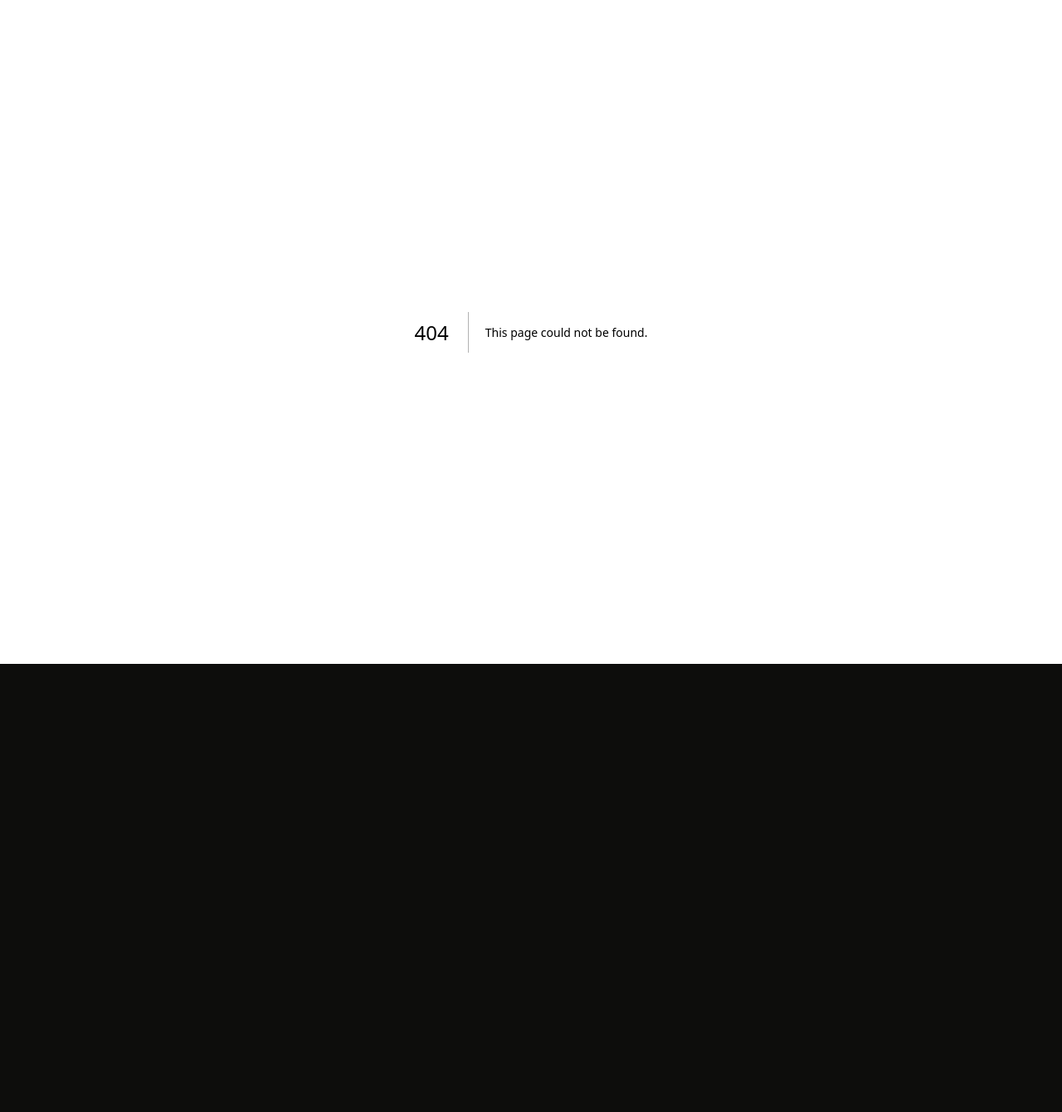
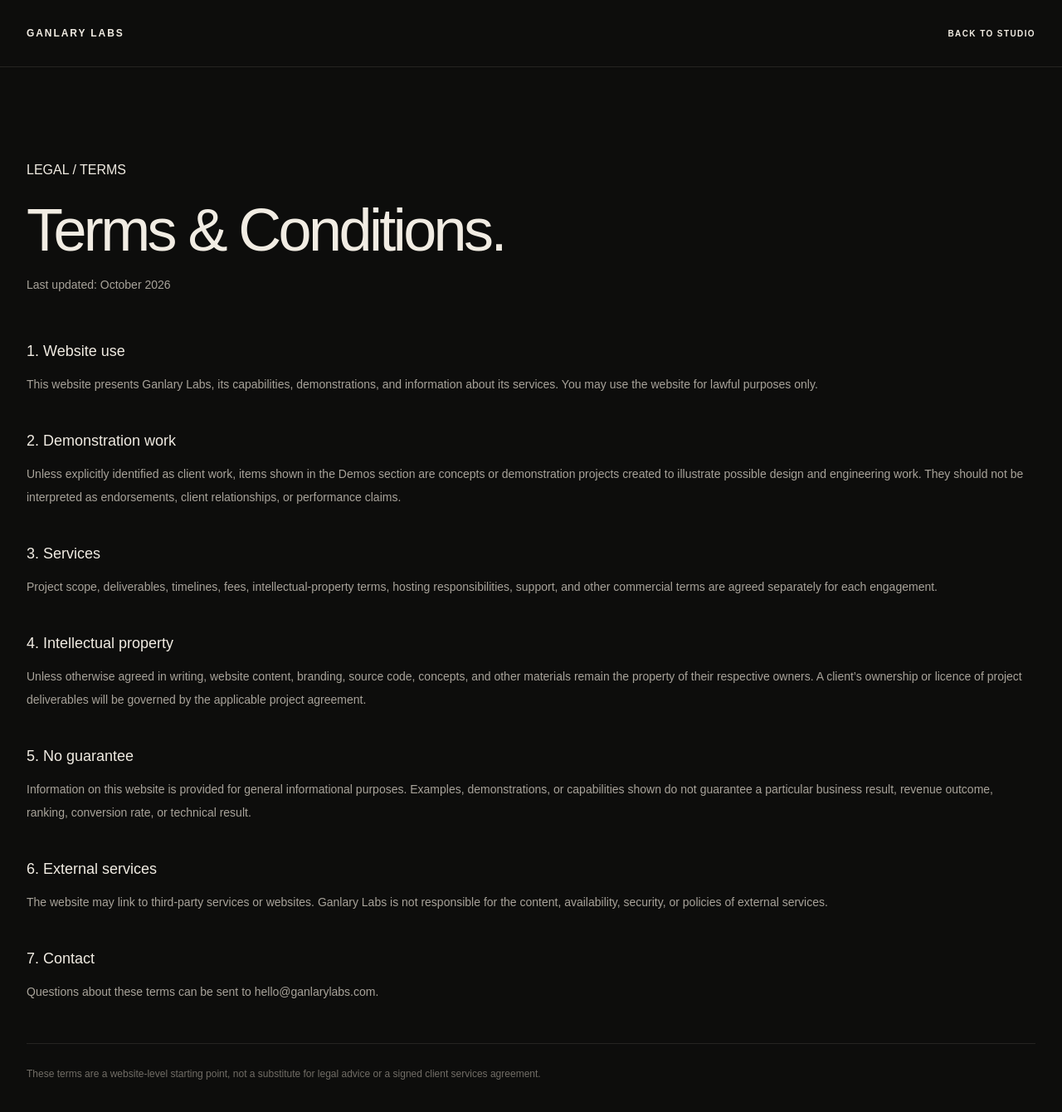
Before and after one commit to JenariusGanlary/GanlaryLabs, a Next.js app: page /terms in a window 1280 px wide. Before the commit this address had no page. Shown: the top 1340 px of the page at 83% size. Before the commit the page ends 800 px from the top, so only its background shows below. Built offline with nearby package versions, Linux system fonts and the light colour scheme.

Commit message:
feat: add terms page

```diff
--- /dev/null
+++ b/src/app/terms/page.tsx
@@ -0,0 +1,37 @@
+import Link from "next/link";
+
+export const metadata = {
+  title: "Terms & Conditions — Ganlary Labs",
+  description: "Terms and conditions for using the Ganlary Labs website and services.",
+};
+
+export default function TermsPage() {
+  return (
+    <main className="min-h-screen bg-[var(--background)] text-[var(--foreground)]">
+      <header className="border-b border-[var(--border)]">
+        <div className="site-container flex h-20 items-center justify-between">
+          <Link href="/" className="text-xs font-semibold uppercase tracking-[0.16em]">Ganlary Labs</Link>
+          <Link href="/" className="text-[10px] font-semibold uppercase tracking-[0.14em] text-[var(--muted)]">Back to studio</Link>
+        </div>
+      </header>
+      <article className="site-container max-w-4xl py-20 sm:py-28">
+        <div className="technical-label">LEGAL / TERMS</div>
+        <h1 className="mt-6 font-editorial text-5xl tracking-[-0.05em] sm:text-7xl">Terms & Conditions.</h1>
+        <p className="mt-5 text-sm text-[var(--muted)]">Last updated: October 2026</p>
+
+        <div className="mt-14 space-y-10 text-sm leading-7 text-[var(--muted)]">
+          <section><h2 className="text-lg font-medium text-[var(--foreground)]">1. Website use</h2><p className="mt-3">This website presents Ganlary Labs, its capabilities, demonstrations, and information about its services. You may use the website for lawful purposes only.</p></section>
+          <section><h2 className="text-lg font-medium text-[var(--foreground)]">2. Demonstration work</h2><p className="mt-3">Unless explicitly identified as client work, items shown in the Demos section are concepts or demonstration projects created to illustrate possible design and engineering work. They should not be interpreted as endorsements, client relationships, or performance claims.</p></section>
+          <section><h2 className="text-lg font-medium text-[var(--foreground)]">3. Services</h2><p className="mt-3">Project scope, deliverables, timelines, fees, intellectual-property terms, hosting responsibilities, support, and other commercial terms are agreed separately for each engagement.</p></section>
+          <section><h2 className="text-lg font-medium text-[var(--foreground)]">4. Intellectual property</h2><p className="mt-3">Unless otherwise agreed in writing, website content, branding, source code, concepts, and other materials remain the property of their respective owners. A client’s ownership or licence of project deliverables will be governed by the applicable project agreement.</p></section>
+          <section><h2 className="text-lg font-medium text-[var(--foreground)]">5. No guarantee</h2><p className="mt-3">Information on this website is provided for general informational purposes. Examples, demonstrations, or capabilities shown do not guarantee a particular business result, revenue outcome, ranking, conversion rate, or technical result.</p></section>
+          <section><h2 className="text-lg font-medium text-[var(--foreground)]">6. External services</h2><p className="mt-3">The website may link to third-party services or websites. Ganlary Labs is not responsible for the content, availability, security, or policies of external services.</p></section>
+          <section><h2 className="text-lg font-medium text-[var(--foreground)]">7. Contact</h2><p className="mt-3">Questions about these terms can be sent to <a className="text-[var(--foreground)] underline decoration-[var(--accent)] underline-offset-4" href="mailto:hello@ganlarylabs.com">hello@ganlarylabs.com</a>.</p></section>
+        </div>
+        <p className="mt-12 border-t border-[var(--border)] pt-6 text-xs leading-6 text-[var(--muted-dark)]">
+          These terms are a website-level starting point, not a substitute for legal advice or a signed client services agreement.
+        </p>
+      </article>
+    </main>
+  );
+}
```
